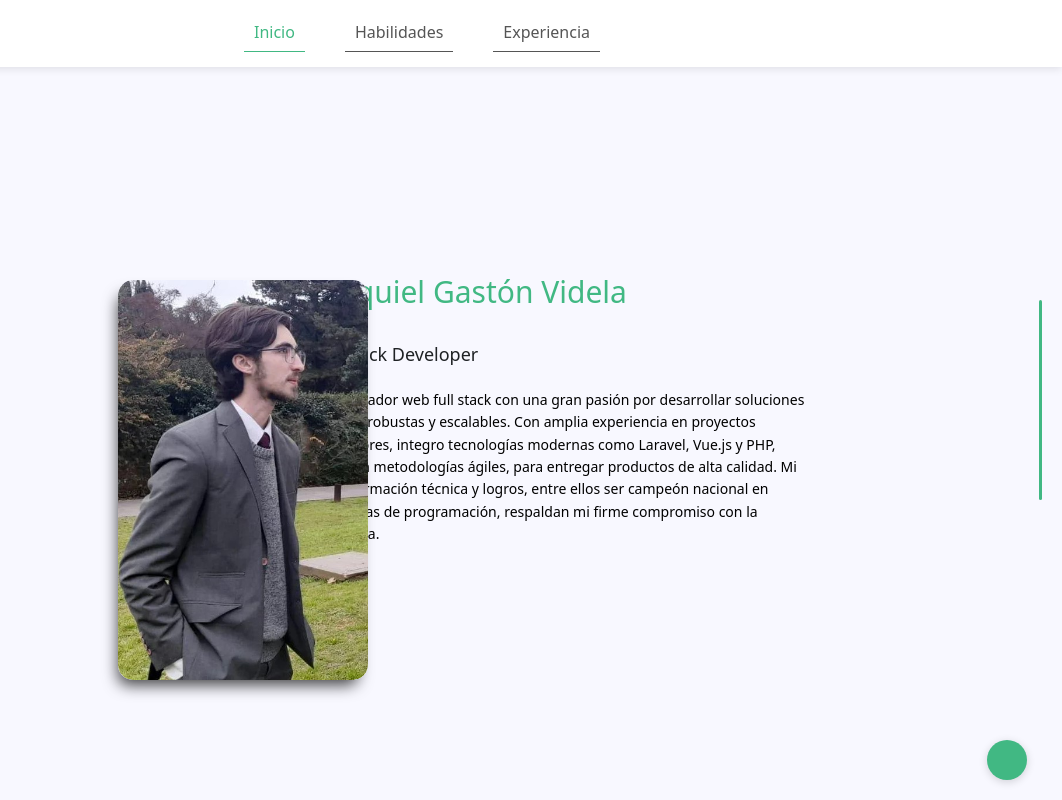
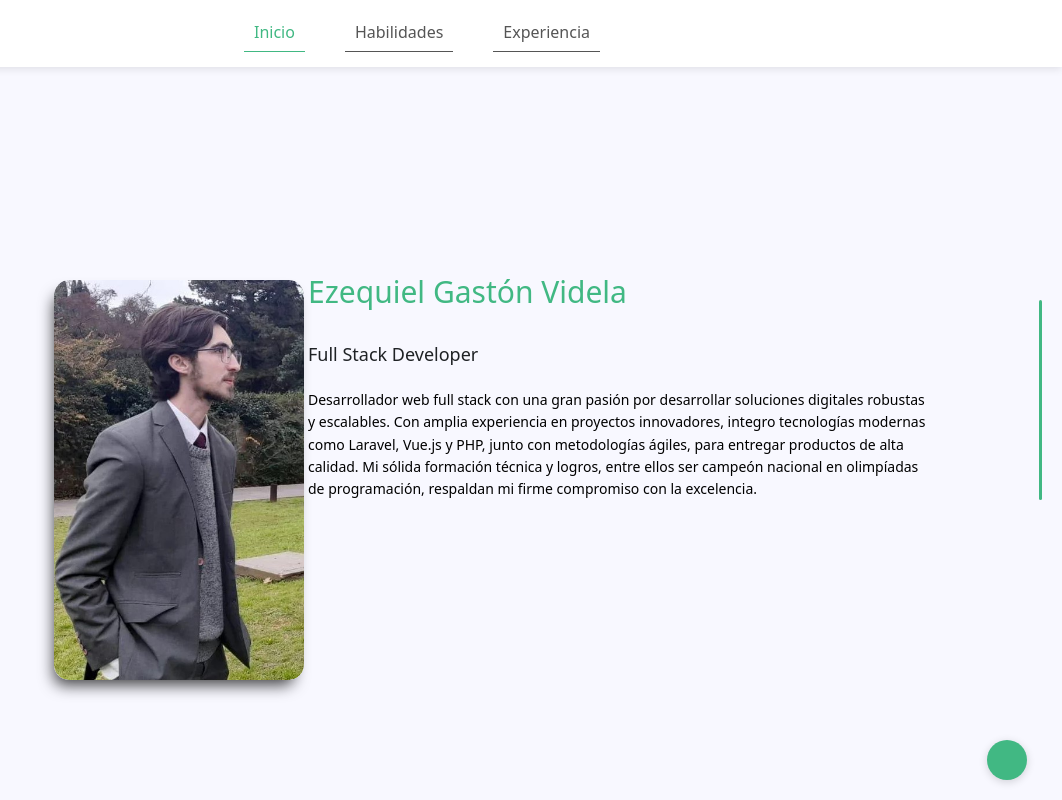
Before and after one commit to ezequielgv/portfolio, a Vue app: page / in a window 1280 px wide. Shown: the whole page, without its empty margins (218-1280 px from the left). Built offline with nearby package versions, Linux system fonts and the light colour scheme; some icons are missing.

Commit message:
renamed:    docs/assets/index-82D06sCX.js -> docs/assets/index-B_m-0q9Z.js 	new file:   docs/assets/index-CF9p7BzS.css 	deleted:    docs/assets/index-stW-Awzo.css 	modified:   docs/index.html 	modified:   src/assets/styles/global.css

```diff
--- a/src/assets/styles/global.css
+++ b/src/assets/styles/global.css
@@ -207,7 +207,7 @@
 @media (min-width: 992px) {
     /* Desktop improvements */
     .section {
-        padding: 4rem 20%;
+        padding: 4rem 10%;
         display: flex;
         flex-direction: column;
         justify-content: flex-start;
@@ -218,6 +218,7 @@
     #inicio {
         align-items: center;
         justify-content: center;
+        padding-bottom: 20px;
     }
 
     /* Fix empty space in hero section */
```
Also changed, not shown: 4 other files (tests, documents, lock files or other folders).
